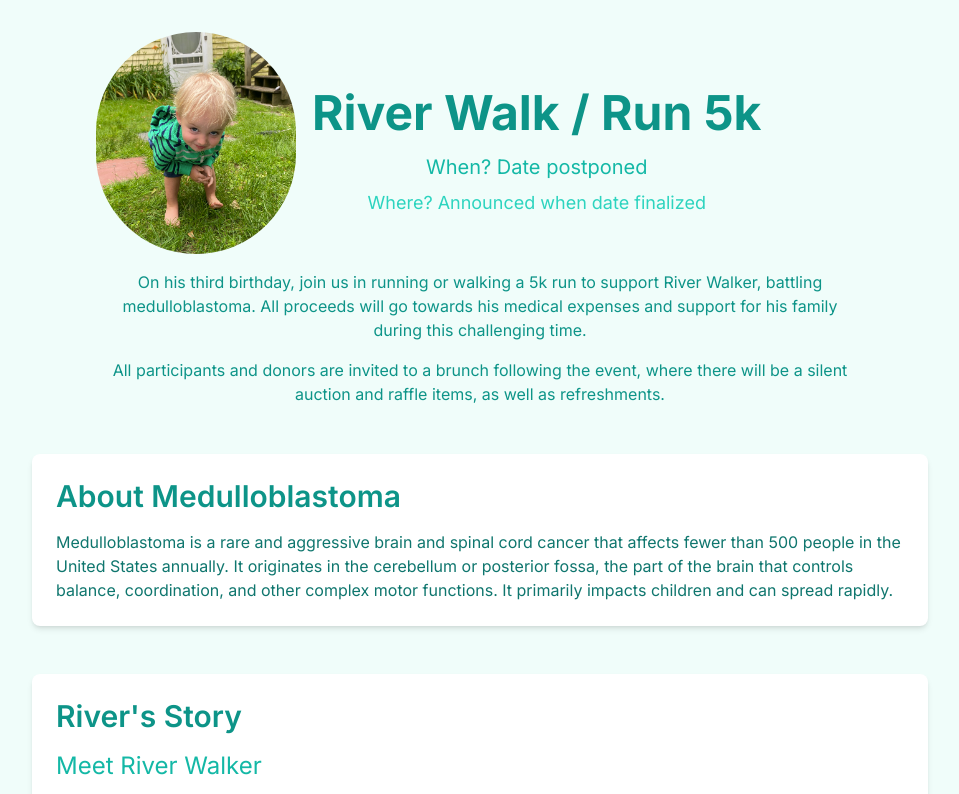
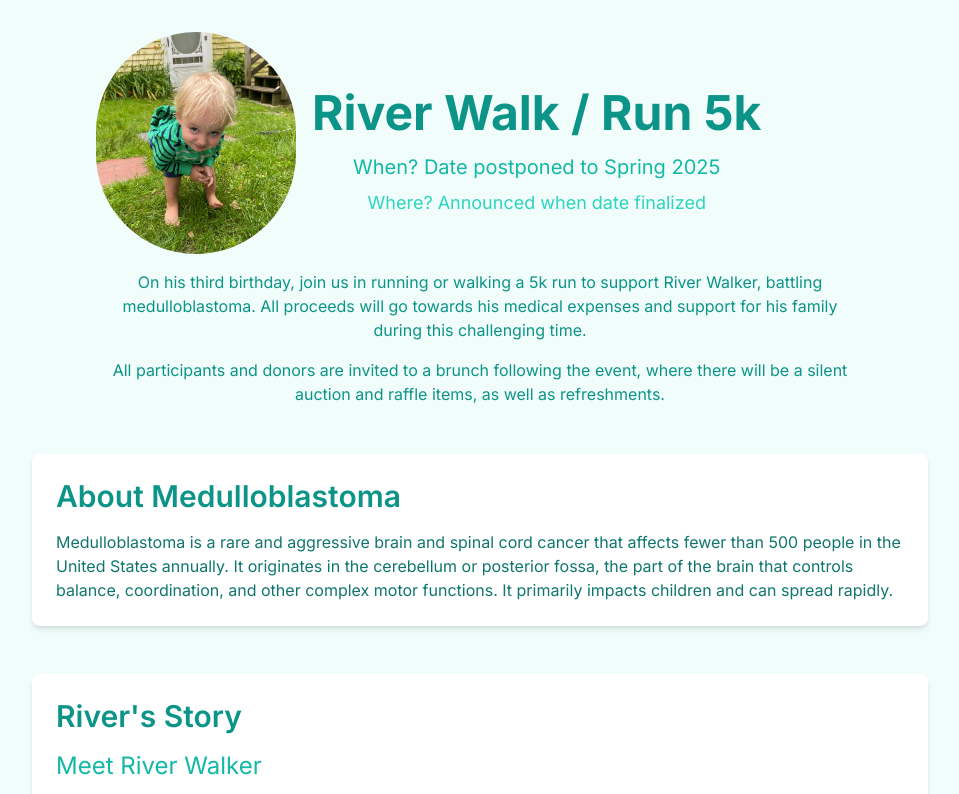
Before and after one commit to jackdishman/river-walker, a Next.js app: page / in a window 1280 px wide. Shown: the top 794 px of the page, without its empty margins (160-1119 px from the left). Built offline with nearby package versions, Linux system fonts and the light colour scheme; a small style sheet from the web is missing.

Commit message:
fix: copy

```diff
--- a/app/page.tsx
+++ b/app/page.tsx
@@ -19,7 +19,9 @@ export default function Home() {
             <h1 className="text-5xl font-bold text-teal-600">
               River Walk / Run 5k
             </h1>
-            <h2 className="text-xl text-teal-500 mt-4">When? Date postponed</h2>
+            <h2 className="text-xl text-teal-500 mt-4">
+              When? Date postponed to Spring 2025
+            </h2>
             <h3 className="text-lg text-teal-400 mt-2">
               Where? Announced when date finalized
             </h3>
@@ -217,9 +219,9 @@ export default function Home() {
       {/* to register */}
       <div className="bg-white shadow-md rounded-lg p-6 mb-12 w-full max-w-4xl">
         <h2 className="text-3xl font-semibold text-teal-600 mb-4">
-          Registration
+          Donation Methods
         </h2>
-        <p className="text-md text-teal-700 mt-2">
+        {/* <p className="text-md text-teal-700 mt-2">
           To register, please fill out this form and submit your donation of at
           least $25. Donations can be made through the GoFundMe below the form,
           cash or check at the time of race, or Venmo to @Kristen-Dishman. USDC
@@ -233,7 +235,7 @@ export default function Home() {
           height="600px"
         >
           Loading…
-        </iframe>
+        </iframe> */}
 
         <div className="flex justify-center">
           <div className="flex flex-col sm:flex-row">
```
